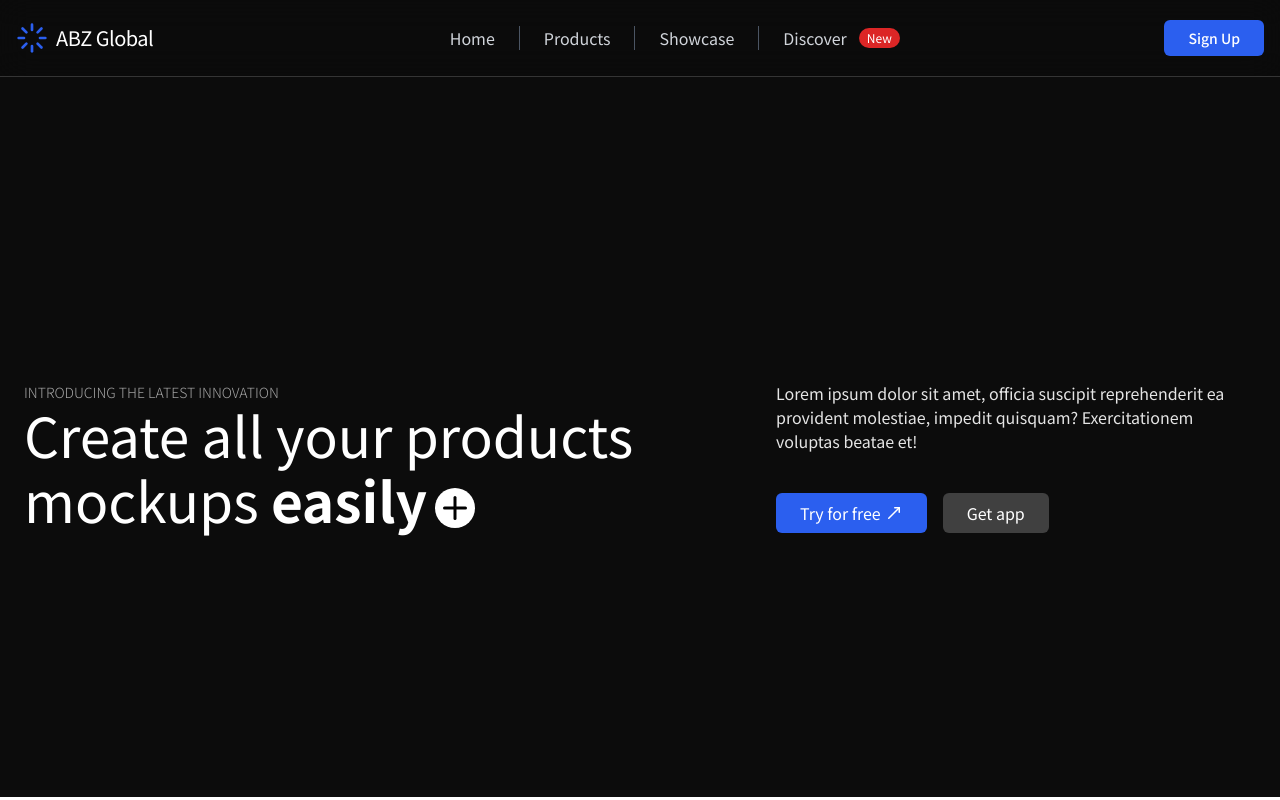
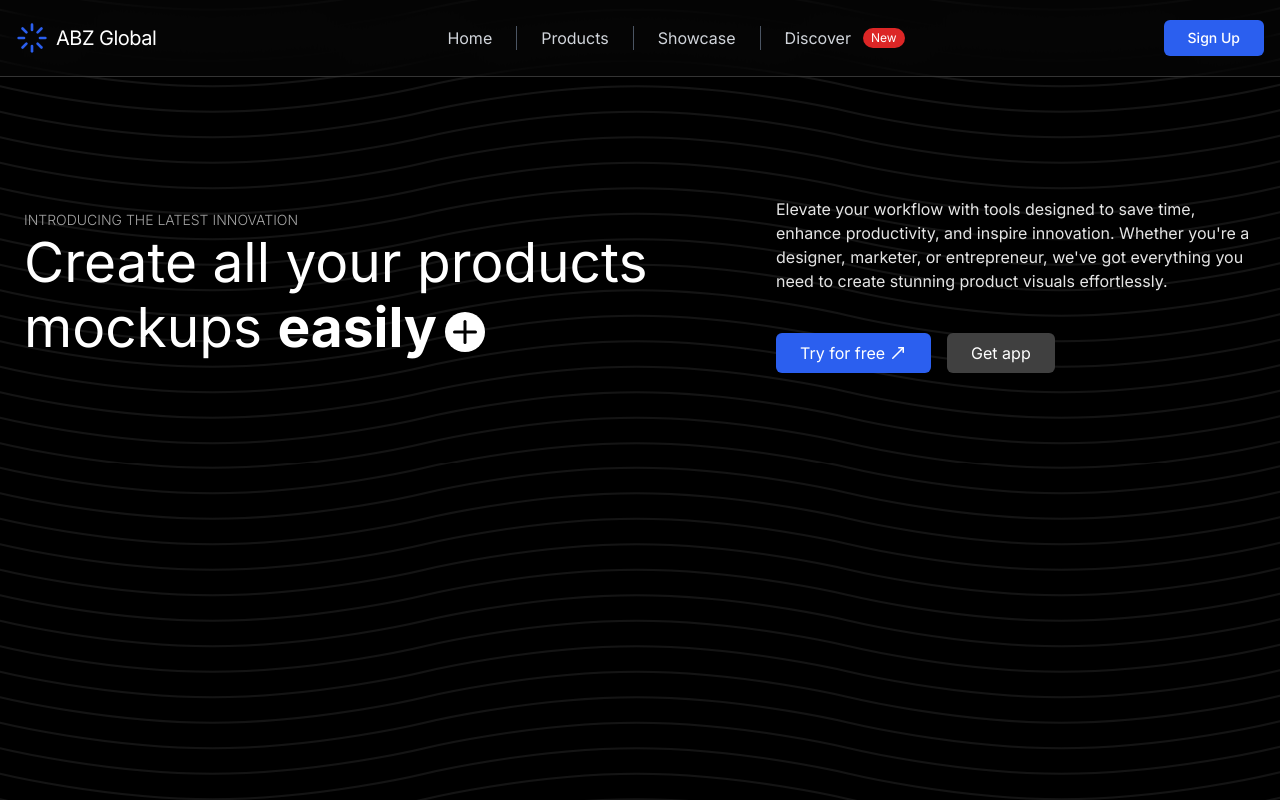
Before and after one commit to kizitech/abz_global, a React (Vite) app: page / in a window 1280 px wide. Shown: the top 800 px of the page. Built offline with nearby package versions, Linux system fonts and the light colour scheme.

Commit message:
hero pattern added

```diff
--- a/src/components/HeroSection.jsx
+++ b/src/components/HeroSection.jsx
@@ -1,9 +1,8 @@
 import { MoveUpRight, Plus } from "lucide-react";
-
 
 const HeroSection = () => {
   return (
-    <div className="flex flex-col items-center min-h-screen pt-40 px-6 justify-center bg-[#0C0C0C]">
+    <div className="flex flex-col items-center min-h-[120vh] pt-40 px-6 bg-[url('./assets/hero-pattern.svg')]">
       <div className="flex flex-col lg:flex-row items-center lg:justify-between lg:gap-20">
         <div className="md:text-center lg:text-start max-w-lg md:max-w-2xl">
           <h3 className="uppercase text-sm font-light text-neutral-400">
@@ -16,7 +15,7 @@
         </div>
         <div>
           <p className="mt-10 text-sm md:text-base font-normal md:text-center lg:text-start text-neutral-200 max-w-lg">
-            Lorem ipsum dolor sit amet, officia suscipit reprehenderit ea provident molestiae, impedit quisquam? Exercitationem voluptas beatae et!
+            Elevate your workflow with tools designed to save time, enhance productivity, and inspire innovation. Whether you&apos;re a designer, marketer, or entrepreneur, we&apos;ve got everything you need to create stunning product visuals effortlessly.
           </p>
           <div className="flex my-10 gap-4 md:justify-center lg:justify-start">
             <a href="#" className="bg-[#2B5FEF] py-2 px-6 rounded-md text-white text-base flex items-center gap-1">
--- a/src/index.css
+++ b/src/index.css
@@ -1,10 +1,10 @@
-@import url('https://fonts.googleapis.com/css2?family=Noto+Sans+JP:wght@100..900&display=swap');
+@import url('https://fonts.googleapis.com/css2?family=Inter:ital,opsz,wght@0,14..32,100..900;1,14..32,100..900&display=swap');
 
 @tailwind base;
 @tailwind components;
 @tailwind utilities;
 
 :root {
-  font-family: "Noto Sans JP", serif;
+  font-family: "Inter", serif;
   font-style: normal;
 }
--- a/tailwind.config.js
+++ b/tailwind.config.js
@@ -2,7 +2,11 @@
 export default {
   content: ["./index.html", "./src/**/*.{js,ts,jsx,tsx}"],
   theme: {
-    extend: {},
+    extend: {
+      backgroundImage: {
+        'hero-pattern': "url('../wavey-fingerprints.svg')",
+      }
+    }
   },
   plugins: [],
 };
```
Also changed, not shown: src/assets/hero-background.jpg (added), src/assets/hero-pattern.svg (added).
